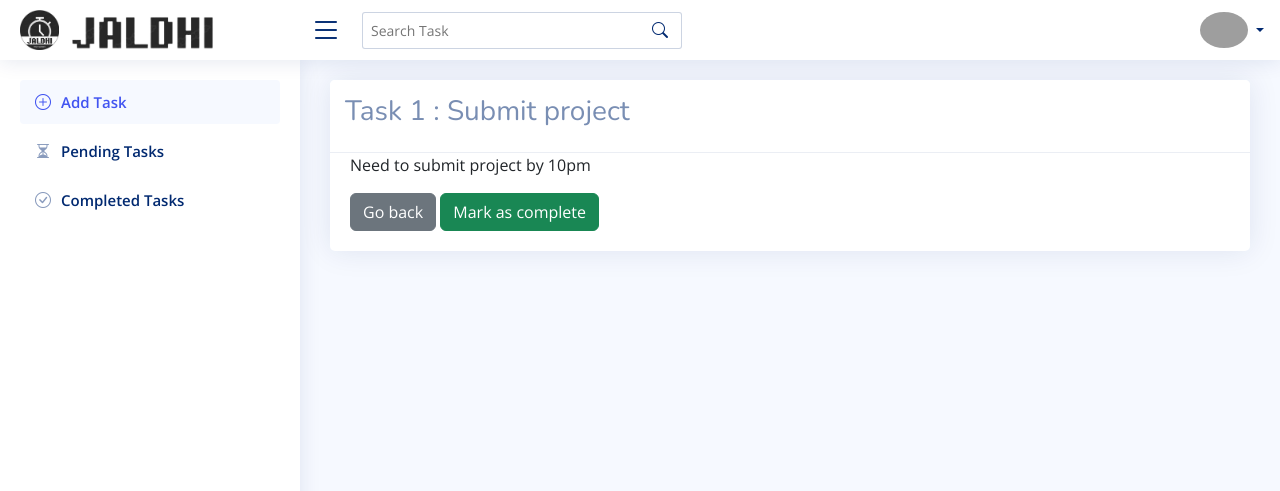
After one commit to yadhukrishnx/jaldhi_task_manager, a Django app: page /task/1/ in a window 1280 px wide. The commit adds this page. Shown: the top 491 px of the page. Run offline with Django 5.2, Linux system fonts and the light colour scheme; data comes from the database, SQL or seed files in the repository; both versions use the stored data as it was after the commit; some libraries are stand-ins or nearby versions; grey boxes are pictures that could not be loaded.

Commit message:
Improvement

```diff
--- a/baseapp/urls.py
+++ b/baseapp/urls.py
@@ -5,4 +5,5 @@ urlpatterns = [
    path("base/",views.index,name="home"),
    path("",views.addtask,name="addtask"),
    path("listtask",views.listtask,name="listtask"),
+   path("task/<int:pk>/",views.taskdetails,name="taskdetails"),
 ]
--- a/baseapp/views.py
+++ b/baseapp/views.py
@@ -1,4 +1,4 @@
-from django.shortcuts import render,redirect
+from django.shortcuts import render,redirect,get_object_or_404
 from .models import Task
 from .forms import Taskform
 
@@ -13,7 +13,7 @@ def addtask(request):
         form=Taskform(request.POST)
         if form.is_valid():
             form.save()
-            return redirect('/')
+            return redirect('listtask')
     else:
         form = Taskform()
 
@@ -23,3 +23,8 @@ def addtask(request):
 def listtask(request):
     tasks = Task.objects.all()
     return render(request, 'listtask.html', {'tasks': tasks})
+
+
+def taskdetails(request, pk):
+    task = get_object_or_404(Task, pk=pk)
+    return render(request, 'taskdetails.html', {'task': task})
--- a/templates/index.html
+++ b/templates/index.html
@@ -123,7 +123,7 @@
   </main>
 
   <!-- Footer -->
-  <footer id="footer" class="footer">
+  {% comment %} <footer id="footer" class="footer">
     <div class="container">
       <div class="row">
         <div class="col-lg-6 text-lg-start text-center">
@@ -131,7 +131,7 @@
         </div>
       </div>
     </div>
-  </footer>
+  </footer> {% endcomment %}
 
   <!-- Vendor JS Files -->
   <script src="{% static 'assets/vendor/bootstrap/js/bootstrap.bundle.min.js' %}"></script>
--- a/templates/listtask.html
+++ b/templates/listtask.html
@@ -23,7 +23,7 @@
                         <td>{{ task.title }}</td>
                         <td>{{ task.formatted_date }}</td> <!-- Assuming you've defined the formatted_date method in your Task model -->
                         <td>
-                            <a href="" class="link-danger link-offset-2 link-underline-opacity-25 link-underline-opacity-100-hover">Details</a>
+                            <a href="{% url 'taskdetails' task.no %}" class="link-danger link-offset-2 link-underline-opacity-25 link-underline-opacity-100-hover">Details</a>
 
                         </td>
                     </tr>
--- /dev/null
+++ b/templates/taskdetails.html
@@ -0,0 +1,21 @@
+{% extends 'index.html' %}
+{% load static %}
+
+
+{% block content %}
+
+<div class="card">
+    <div class="card-header">
+        <h3>Task {{ task.no }} :  {{ task.title }} </h3>
+    </div>
+    <div class='card-body'>
+
+        <p>{{ task.description }}</p>
+
+    <div class='w-100'>
+    <a href="{% url 'listtask' %}" class="btn btn-secondary">Go back</a>
+<a href="#" class="btn btn-success">Mark as complete</a>
+</div>
+</div>
+
+{% endblock %}
```
Also changed, not shown: db.sqlite3.
